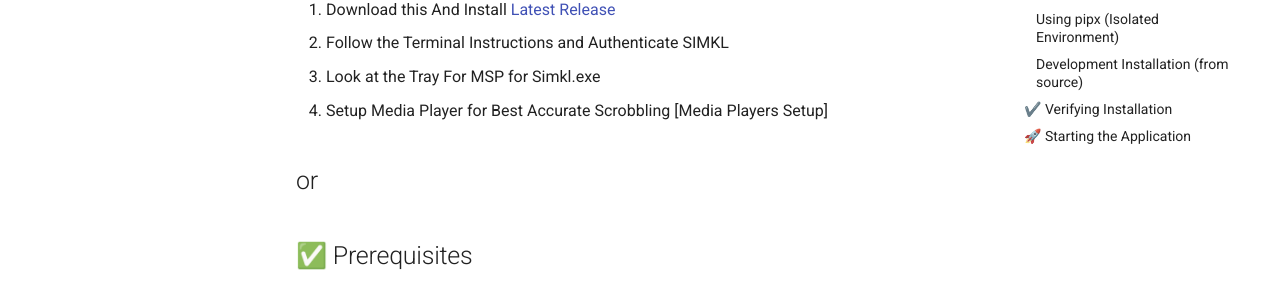
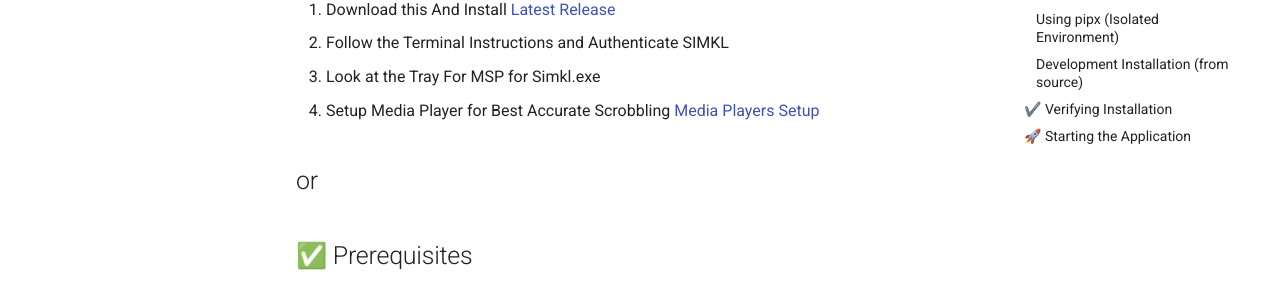
Before and after one commit to ByteTrix/Media-Player-Scrobbler-for-Simkl, an MkDocs documentation site: the page built from docs/installation.md, in a window 1280 px wide and 900 px high. Shown: the part 371-664 px from the top of the window. Built offline with MkDocs 1.6.1 and Material for MkDocs 9.7.7, drawn with Linux system fonts in a browser that asks for light colours; comment, search, counter and statistics services are not loaded; part of the change alters nothing that is shown.

```diff
--- a/docs/installation.md
+++ b/docs/installation.md
@@ -12,7 +12,7 @@ This guide covers detailed installation instructions for Media Player Scrobbler
 [Latest Release](https://github.com/kavinthangavel/Media-Player-Scrobbler-for-Simkl/releases/latest)
 2. Follow the Terminal Instructions and Authenticate SIMKL
 3. Look at the Tray For MSP for Simkl.exe
-4. Setup Media Player for Best Accurate Scrobbling [Media Players Setup]
+4. Setup Media Player for Best Accurate Scrobbling [Media Players Setup](https://github.com/kavinthangavel/Media-Player-Scrobbler-for-Simkl/blob/main/docs/media-players.md#%EF%B8%8F-player-configuration-for-advanced-tracking)
 
 ##or
 
```
